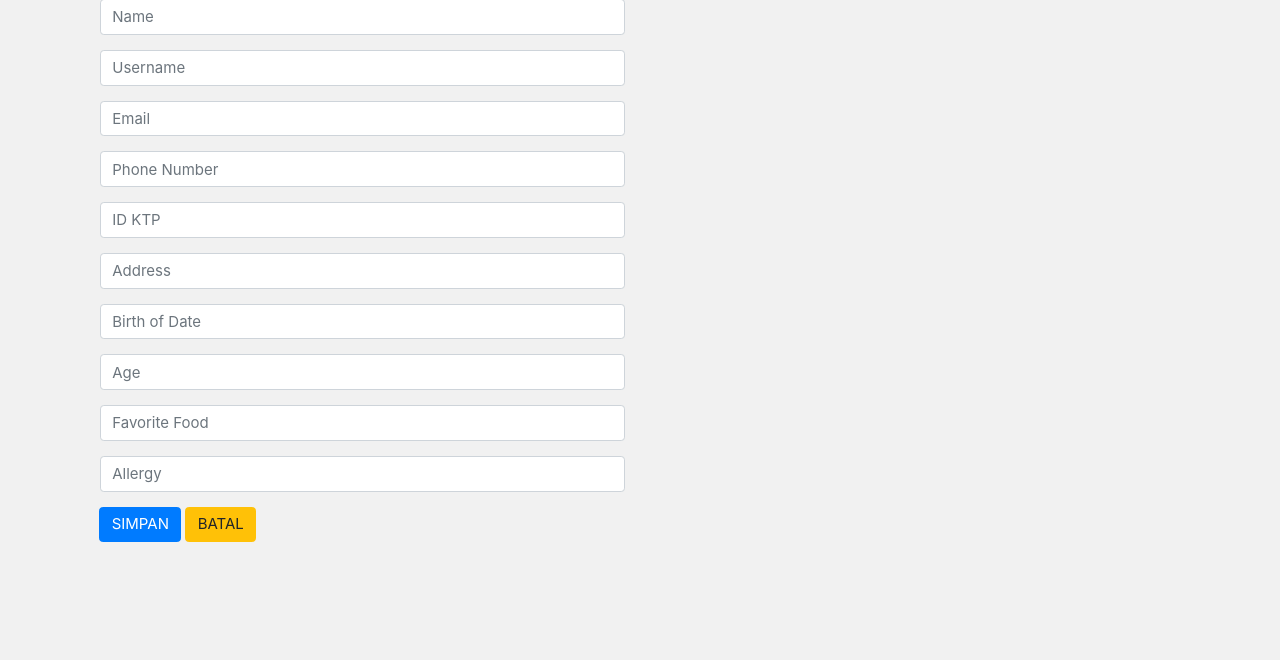
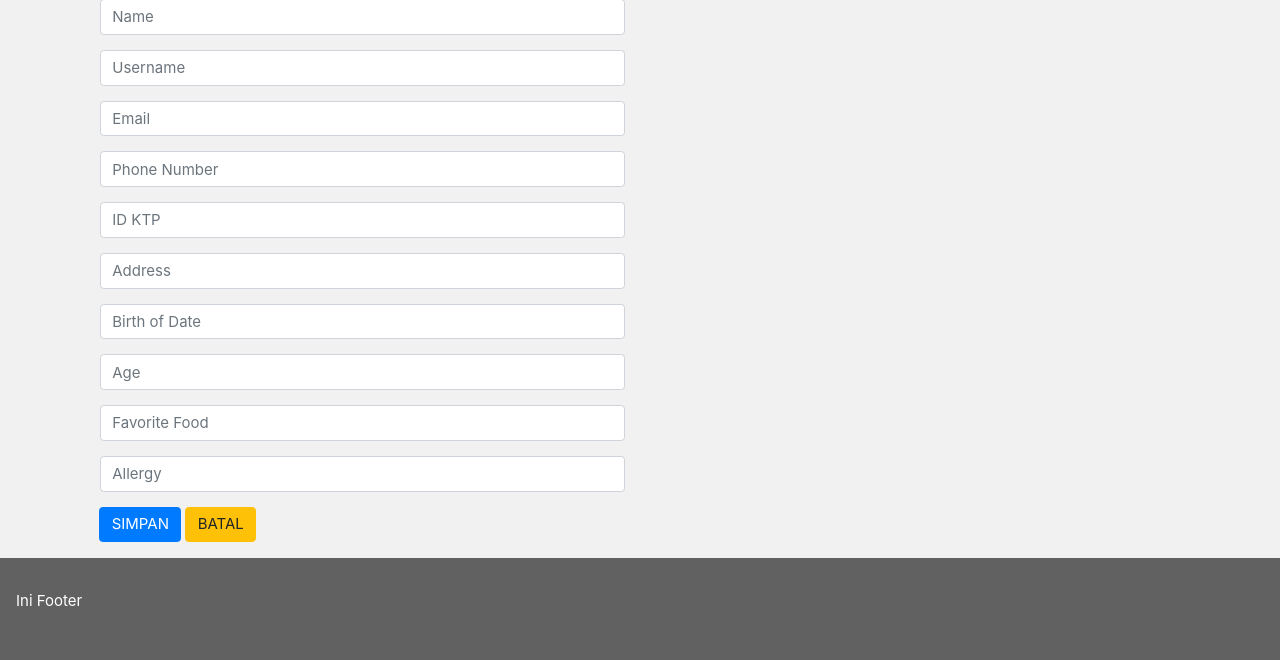
Before and after one commit to meyditacahyani/uts3, a CodeIgniter app: page /uts3/Welcome/editprofil in a window 1280 px wide. Shown: the part 321-981 px from the top of the page. Before the commit the page ends 863 px from the top, so only its background shows below. Run offline with CodeIgniter, Linux system fonts and the light colour scheme; some libraries are stand-ins or nearby versions.

Commit message:
add footer in editprofil

```diff
--- a/application/views/editprof.php
+++ b/application/views/editprof.php
@@ -94,4 +94,8 @@ and is wrapped around the whole page content, except for the footer in this exam
 </div>
 
 </body>
+  <footer class="w3-container w3-dark-grey w3-padding-32 w3-margin-top">
+
+  <p>Ini Footer</p>
+</footer>
 </html>
```
